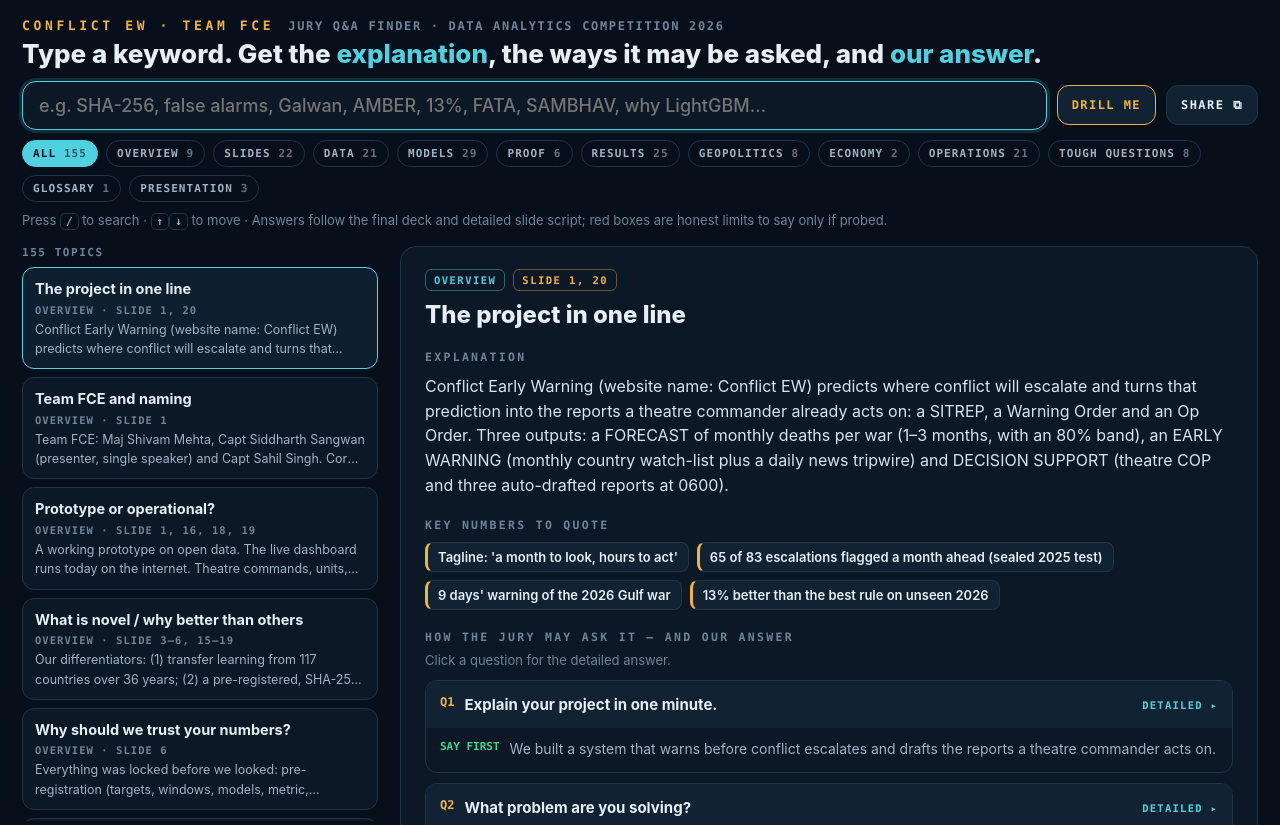
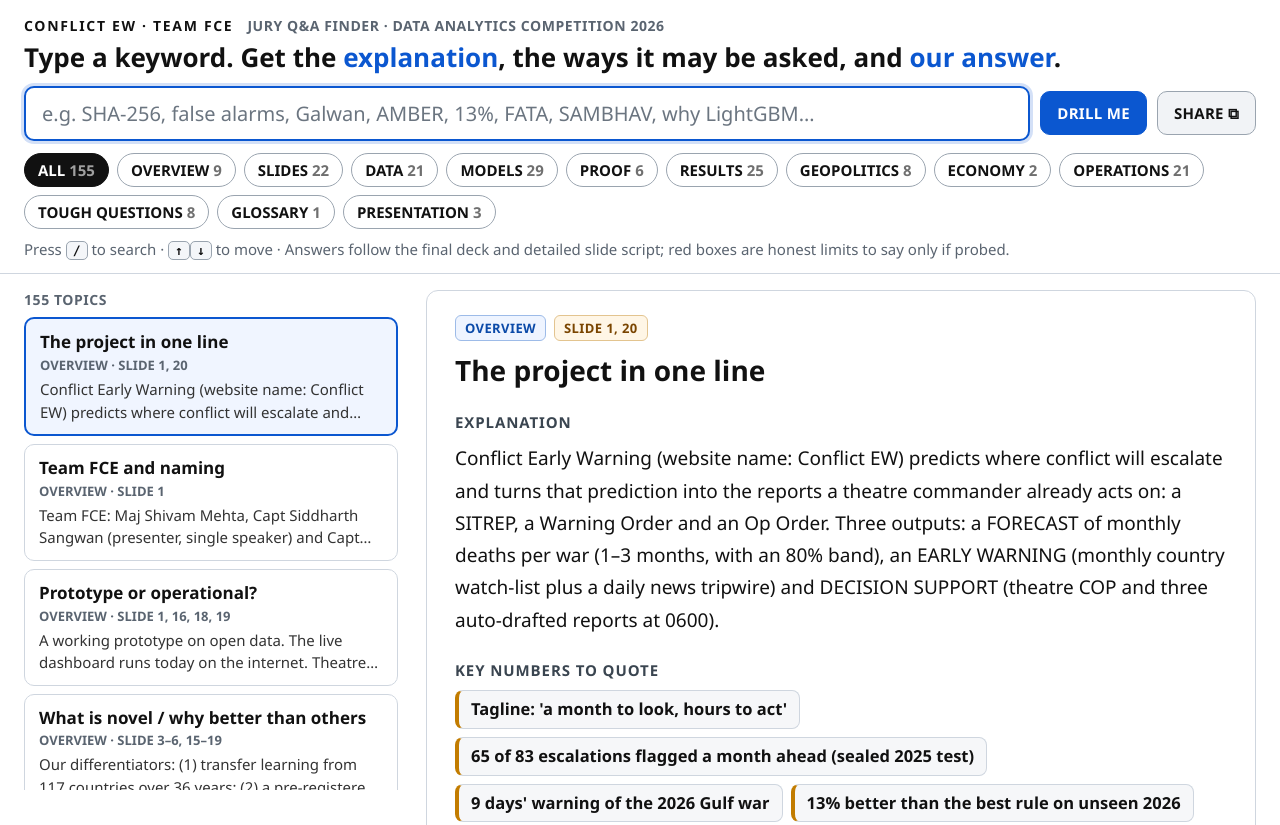
Before and after one commit to jatainsahil98-web/conflict-watch-v2, a plain HTML site: page docs/qa.html in a window 1280 px wide. Shown: the top 825 px of the page. Drawn offline with Linux system fonts and the light colour scheme.

Commit message:
Q&A Finder: white background, black text, larger readable type
Co-Authored-By: Claude Opus 5.5 <noreply@anthropic.com>
Claude-Session: https://claude.ai/code/session_014RpwDwt5vXKjbrWp7TwoEy

```diff
--- a/docs/qa.html
+++ b/docs/qa.html
@@ -5,85 +5,84 @@
 <meta name="viewport" content="width=device-width, initial-scale=1">
 <title>Conflict EW · Jury Q&amp;A Finder</title>
 <style>
-:root{--bg:#07101A;--p1:#0C1825;--p2:#112233;--ln:#1E3449;--tx:#E6EEF6;--t2:#9FB2C6;--t3:#6E849A;--am:#F2B33D;--cy:#4FD1E0;--rd:#FF6B6B;--gn:#3DD68C;--vi:#A78BFA;
---mono:ui-monospace,Consolas,'SF Mono',Menlo,monospace;--sans:Inter,'Segoe UI',system-ui,-apple-system,Arial,sans-serif}
+:root{--bg:#ffffff;--p1:#ffffff;--p2:#f4f6f9;--ln:#cfd6df;--tx:#111111;--t2:#333333;--t3:#5a6470;--am:#9a5b00;--cy:#0b57d0;--rd:#b3261e;--gn:#146c2e;
+--mono:ui-monospace,Consolas,'SF Mono',Menlo,monospace;--sans:'Segoe UI',system-ui,-apple-system,Roboto,Arial,sans-serif}
 *{box-sizing:border-box}
-html,body{margin:0;background:var(--bg);color:var(--tx);font:15px/1.55 var(--sans)}
-header{position:sticky;top:0;z-index:5;background:linear-gradient(180deg,#07101A 85%,rgba(7,16,26,0));padding:18px 22px 10px}
+html,body{margin:0;background:#fff;color:#111;font:18px/1.65 var(--sans)}
+header{position:sticky;top:0;z-index:5;background:#fff;border-bottom:1px solid var(--ln);padding:16px 24px 12px}
 .brand{display:flex;align-items:baseline;gap:14px;flex-wrap:wrap}
-.brand b{font:800 13px var(--mono);letter-spacing:.28em;color:var(--am)}
-.brand span{font:600 12px var(--mono);letter-spacing:.14em;color:var(--t3)}
-h1{font:800 26px/1.15 var(--sans);margin:6px 0 12px}
+.brand b{font:800 14px var(--sans);letter-spacing:.12em;color:#111}
+.brand span{font:600 14px var(--sans);letter-spacing:.04em;color:var(--t3)}
+h1{font:800 26px/1.25 var(--sans);margin:6px 0 12px;color:#111}
 h1 em{font-style:normal;color:var(--cy)}
 .sbox{display:flex;gap:10px;align-items:center}
-#q{flex:1;font:500 18px var(--sans);color:var(--tx);background:var(--p1);border:1.5px solid var(--ln);border-radius:14px;padding:13px 16px;outline:none}
-#q:focus{border-color:var(--cy);box-shadow:0 0 0 3px rgba(79,209,224,.15)}
-.btn{font:700 12px var(--mono);letter-spacing:.12em;color:var(--tx);background:var(--p2);border:1px solid var(--ln);border-radius:12px;padding:12px 14px;cursor:pointer;white-space:nowrap}
-.btn:hover{border-color:var(--cy)} .btn.am{border-color:var(--am);color:var(--am)}
-.chips{display:flex;gap:8px;flex-wrap:wrap;margin-top:10px}
-.chip{font:700 11px var(--mono);letter-spacing:.1em;padding:6px 10px;border-radius:999px;border:1px solid var(--ln);color:var(--t2);background:transparent;cursor:pointer}
-.chip.on{background:var(--cy);color:#04121A;border-color:var(--cy)}
-.hint{color:var(--t3);font-size:13px;margin-top:8px}
-.hint kbd{font:600 11px var(--mono);border:1px solid var(--ln);border-radius:5px;padding:1px 5px;color:var(--t2)}
-main{display:grid;grid-template-columns:360px 1fr;gap:18px;padding:6px 22px 40px;align-items:start}
-#list{position:sticky;top:210px;max-height:calc(100vh - 225px);overflow:auto;padding-right:4px}
-.item{display:block;width:100%;text-align:left;background:var(--p1);border:1px solid var(--ln);border-radius:12px;padding:10px 12px;margin-bottom:8px;color:var(--tx);cursor:pointer;font:inherit}
-.item:hover{border-color:#2E4D69}.item.sel{border-color:var(--cy);background:#0E2030}
-.item .t{font-weight:700;font-size:14.5px}
-.item .m{font:600 10.5px var(--mono);letter-spacing:.1em;color:var(--t3);margin-top:3px}
-.item .sn{color:var(--t2);font-size:12.5px;margin-top:4px;display:-webkit-box;-webkit-line-clamp:2;-webkit-box-orient:vertical;overflow:hidden}
-.count{font:700 11px var(--mono);letter-spacing:.14em;color:var(--t3);margin:0 0 8px}
+#q{flex:1;font:500 20px var(--sans);color:#111;background:#fff;border:2px solid #8a96a3;border-radius:10px;padding:12px 16px;outline:none}
+#q::placeholder{color:#6b7580}
+#q:focus{border-color:var(--cy);box-shadow:0 0 0 3px rgba(11,87,208,.18)}
+.btn{font:700 15px var(--sans);letter-spacing:.02em;color:#111;background:#f1f3f6;border:1.5px solid #9aa4af;border-radius:10px;padding:11px 16px;cursor:pointer;white-space:nowrap}
+.btn:hover{border-color:var(--cy);color:var(--cy)} .btn.am{background:#0b57d0;color:#fff;border-color:#0b57d0}.btn.am:hover{color:#fff;background:#0842a0}
+.chips{display:flex;gap:8px;flex-wrap:wrap;margin-top:12px}
+.chip{font:600 15px var(--sans);padding:6px 13px;border-radius:999px;border:1.5px solid #9aa4af;color:#111;background:#fff;cursor:pointer}
+.chip.on{background:#111;color:#fff;border-color:#111}
+.hint{color:var(--t3);font-size:15px;margin-top:8px}
+.hint kbd{font:600 13px var(--mono);border:1px solid #9aa4af;border-radius:5px;padding:1px 6px;color:#111;background:#f4f6f9}
+main{display:grid;grid-template-columns:380px 1fr;gap:22px;padding:16px 24px 40px;align-items:start}
+#list{position:sticky;top:285px;max-height:calc(100vh - 300px);overflow:auto;padding-right:6px}
+.item{display:block;width:100%;text-align:left;background:#fff;border:1.5px solid var(--ln);border-radius:10px;padding:11px 14px;margin-bottom:8px;color:#111;cursor:pointer;font:inherit}
+.item:hover{border-color:#7d8a98}.item.sel{border:2px solid var(--cy);background:#f0f5ff}
+.item .t{font-weight:700;font-size:17px;line-height:1.4}
+.item .m{font:600 13px var(--sans);color:var(--t3);margin-top:2px}
+.item .sn{color:#333;font-size:15px;line-height:1.5;margin-top:4px;display:-webkit-box;-webkit-line-clamp:2;-webkit-box-orient:vertical;overflow:hidden}
+.count{font:700 14px var(--sans);color:var(--t3);margin:0 0 8px;text-transform:uppercase;letter-spacing:.04em}
 #detail{min-width:0}
-.card{background:var(--p1);border:1px solid var(--ln);border-radius:16px;padding:22px 24px;margin-bottom:14px}
+.card{background:#fff;border:1.5px solid var(--ln);border-radius:12px;padding:24px 28px;margin-bottom:16px}
 .kick{display:flex;gap:8px;flex-wrap:wrap;align-items:center}
-.tag{font:700 10.5px var(--mono);letter-spacing:.14em;padding:4px 8px;border-radius:6px;border:1px solid}
-.tag.c{color:var(--cy);border-color:rgba(79,209,224,.4)} .tag.s{color:var(--am);border-color:rgba(242,179,61,.4)}
-h2{font:800 24px/1.2 var(--sans);margin:10px 0 12px}
-h3{font:800 11.5px var(--mono);letter-spacing:.2em;color:var(--t3);margin:20px 0 10px;text-transform:uppercase}
-.x{font-size:16px;color:#D9E3EE}
+.tag{font:700 13px var(--sans);letter-spacing:.03em;padding:3px 9px;border-radius:6px;border:1.5px solid}
+.tag.c{color:#0b4aa8;border-color:#9dbbe8;background:#eef4ff} .tag.s{color:#7a4500;border-color:#e3c48f;background:#fff6e6}
+h2{font:800 28px/1.25 var(--sans);margin:12px 0 10px;color:#111}
+h3{font:800 15px var(--sans);letter-spacing:.06em;color:#3a4550;margin:24px 0 10px;text-transform:uppercase}
+.x{font-size:19px;line-height:1.7;color:#111}
 .nums{display:flex;flex-wrap:wrap;gap:8px}
-.num{font:600 13px var(--sans);background:var(--p2);border:1px solid var(--ln);border-left:3px solid var(--am);border-radius:8px;padding:6px 10px}
-.qa{border:1px solid var(--ln);border-radius:12px;margin-bottom:10px;overflow:hidden}
-.qa .qq{display:flex;gap:10px;padding:12px 14px;background:var(--p2);font-weight:700;cursor:pointer}
-.qa .qq i{font-style:normal;font:800 12px var(--mono);color:var(--am);padding-top:2px}
-.qa .aa{display:flex;gap:10px;padding:12px 14px;color:#DCE6F0}
-.qa .aa i{font-style:normal;font:800 12px var(--mono);color:var(--gn);padding-top:2px}
-.qa .cp{margin-left:auto;font:700 10px var(--mono);letter-spacing:.1em;color:var(--t3);background:none;border:1px solid var(--ln);border-radius:6px;padding:3px 7px;cursor:pointer;align-self:flex-start}
-.lim{border:1px dashed rgba(255,107,107,.45);background:rgba(255,107,107,.06);border-radius:12px;padding:12px 14px;color:#F3D3D3}
-.lim b{font:800 11px var(--mono);letter-spacing:.16em;color:var(--rd);display:block;margin-bottom:4px}
+.num{font:600 16.5px/1.5 var(--sans);color:#111;background:#f6f7f9;border:1.5px solid var(--ln);border-left:4px solid #c27c00;border-radius:8px;padding:6px 12px}
+.qa{border:1.5px solid var(--ln);border-radius:10px;margin-bottom:10px;overflow:hidden;cursor:pointer;transition:border-color .15s}
+.qa:hover{border-color:var(--cy)}
+.qa .qq{display:flex;gap:10px;padding:12px 16px;background:#f4f6f9;font-weight:700;font-size:18px;line-height:1.5;color:#111}
+.qa .qq i{font-style:normal;font:800 14px var(--sans);color:#7a4500;padding-top:3px}
+.qa .pv{display:flex;gap:10px;padding:10px 16px 13px;color:#222;font-size:17px;line-height:1.6}
+.qa .pv i{font-style:normal;font:800 12.5px var(--sans);color:var(--gn);padding-top:4px;white-space:nowrap}
+.qa .go{margin-left:auto;font:700 13px var(--sans);color:var(--cy);white-space:nowrap;align-self:center}
+.lim{border:1.5px solid #e6a19c;background:#fff4f3;border-radius:10px;padding:13px 16px;color:#3b0f0c;font-size:17.5px;line-height:1.6}
+.lim b{font:800 13px var(--sans);letter-spacing:.06em;color:var(--rd);display:block;margin-bottom:4px}
 .rel{display:flex;flex-wrap:wrap;gap:8px}
-.rel button{font:600 13px var(--sans);color:var(--cy);background:transparent;border:1px solid rgba(79,209,224,.35);border-radius:999px;padding:5px 11px;cursor:pointer}
-mark{background:rgba(242,179,61,.28);color:inherit;border-radius:3px;padding:0 1px}
-.qhits .h{background:var(--p1);border:1px solid var(--ln);border-left:3px solid var(--cy);border-radius:10px;padding:10px 12px;margin-bottom:8px;cursor:pointer}
-.qhits .h .q{font-weight:700}.qhits .h .a{color:var(--t2);font-size:13.5px;margin-top:4px}.qhits .h .f{font:600 10.5px var(--mono);letter-spacing:.1em;color:var(--t3);margin-top:4px}
-.empty{color:var(--t2);padding:30px 6px}
-.qa{cursor:pointer;transition:border-color .15s}.qa:hover{border-color:var(--cy)}
-.qa .pv{display:flex;gap:10px;padding:10px 14px 12px;color:var(--t2);font-size:14px}
-.qa .pv i{font-style:normal;font:800 11px var(--mono);color:var(--gn);padding-top:2px;white-space:nowrap}
-.qa .go{margin-left:auto;font:700 10.5px var(--mono);letter-spacing:.12em;color:var(--cy);white-space:nowrap;align-self:center}
+.rel button{font:600 16px var(--sans);color:var(--cy);background:#fff;border:1.5px solid #9dbbe8;border-radius:999px;padding:5px 13px;cursor:pointer}
+.rel button:hover{background:#eef4ff}
+mark{background:#ffe95c;color:#000;border-radius:3px;padding:0 2px}
+.qhits .h{background:#fff;border:1.5px solid var(--ln);border-left:4px solid var(--cy);border-radius:10px;padding:11px 14px;margin-bottom:8px;cursor:pointer}
 .qhits .h:hover{border-color:var(--cy)}
-#qm{position:fixed;inset:0;background:rgba(3,8,14,.88);z-index:25;display:none;align-items:flex-start;justify-content:center;padding:28px 18px;overflow:auto}
+.qhits .h .q{font-weight:700;font-size:17.5px}.qhits .h .a{color:#222;font-size:16px;margin-top:4px}.qhits .h .f{font:600 13px var(--sans);color:var(--t3);margin-top:4px}
+.empty{color:#333;padding:30px 6px;font-size:18px}
+#qm{position:fixed;inset:0;background:rgba(20,24,30,.45);z-index:25;display:none;align-items:flex-start;justify-content:center;padding:28px 18px;overflow:auto}
 #qm.on{display:flex}
-#qm .box{max-width:900px;width:100%;background:var(--p1);border:1px solid var(--ln);border-radius:18px;padding:24px 26px 20px;box-shadow:0 30px 80px rgba(0,0,0,.6)}
-#qm .mq{font:800 23px/1.3 var(--sans);margin:12px 0 4px}
-#qm .say{font:700 18px/1.45 var(--sans);color:#fff;background:rgba(61,214,140,.08);border:1px solid rgba(61,214,140,.35);border-left:4px solid var(--gn);border-radius:12px;padding:14px 16px}
-#qm .full{font-size:16px;color:#DCE6F0}
-#qm .more{font-size:15.5px;color:#C9D6E3}
+#qm .box{max-width:900px;width:100%;background:#fff;border:1px solid var(--ln);border-radius:14px;padding:26px 30px 22px;box-shadow:0 20px 60px rgba(0,0,0,.25);color:#111}
+#qm .mq{font:800 26px/1.3 var(--sans);margin:12px 0 4px;color:#111}
+#qm .say{font:700 20px/1.55 var(--sans);color:#0d3b1e;background:#eefaf1;border:1.5px solid #9fd5ae;border-left:5px solid var(--gn);border-radius:10px;padding:14px 18px}
+#qm .full{font-size:19px;line-height:1.7;color:#111}
+#qm .more{font-size:18px;line-height:1.7;color:#222}
 #qm .fu{display:flex;flex-direction:column;gap:8px}
-#qm .fu button{text-align:left;font:600 14px var(--sans);color:var(--tx);background:var(--p2);border:1px solid var(--ln);border-radius:10px;padding:9px 12px;cursor:pointer}
-#qm .fu button small{display:block;font:700 10px var(--mono);letter-spacing:.12em;color:var(--t3);margin-top:2px}
+#qm .fu button{text-align:left;font:600 17px/1.45 var(--sans);color:#111;background:#f4f6f9;border:1.5px solid var(--ln);border-radius:10px;padding:10px 14px;cursor:pointer}
+#qm .fu button small{display:block;font:600 13px var(--sans);color:var(--t3);margin-top:2px}
 #qm .fu button:hover{border-color:var(--cy)}
-#qm .row{display:flex;gap:10px;flex-wrap:wrap;margin-top:20px;align-items:center}
-#qm .pos{font:700 11px var(--mono);letter-spacing:.12em;color:var(--t3)}
-.share{display:none;margin-top:8px;font:600 12.5px var(--mono);color:var(--gn)}
-#drill{position:fixed;inset:0;background:rgba(3,8,14,.86);z-index:20;display:none;align-items:center;justify-content:center;padding:20px}
+#qm .row{display:flex;gap:10px;flex-wrap:wrap;margin-top:22px;align-items:center}
+#qm .pos{font:700 14px var(--sans);color:var(--t3)}
+.share{display:none;margin-top:8px;font:600 15px var(--sans);color:var(--gn)}
+#drill{position:fixed;inset:0;background:rgba(20,24,30,.45);z-index:20;display:none;align-items:center;justify-content:center;padding:20px}
 #drill.on{display:flex}
-#drill .box{max-width:820px;width:100%;background:var(--p1);border:1px solid var(--ln);border-radius:18px;padding:26px}
-#drill .dq{font:700 22px/1.35 var(--sans);margin:10px 0 18px}
-#drill .da{display:none;color:#DCE6F0;font-size:16.5px;border-top:1px solid var(--ln);padding-top:14px}
+#drill .box{max-width:820px;width:100%;background:#fff;border:1px solid var(--ln);border-radius:14px;padding:28px;color:#111;box-shadow:0 20px 60px rgba(0,0,0,.25)}
+#drill .dq{font:700 25px/1.4 var(--sans);margin:12px 0 18px}
+#drill .da{display:none;color:#111;font-size:19px;line-height:1.7;border-top:1px solid var(--ln);padding-top:14px}
 #drill .row{display:flex;gap:10px;margin-top:20px;flex-wrap:wrap}
-footer{color:var(--t3);font-size:12px;padding:0 22px 30px}
-@media (max-width:860px){main{display:flex;flex-direction:column}#detail{order:-1}#list{position:static;max-height:none}header{position:static}h1{font-size:21px}.sbox{flex-wrap:wrap}#q{flex-basis:100%}.card{padding:18px 16px}h2{font-size:21px}}
+footer{color:var(--t3);font-size:15px;padding:0 24px 30px}
+@media (max-width:860px){main{display:flex;flex-direction:column;padding:12px 14px 30px}#detail{order:-1}#list{position:static;max-height:none}header{position:static;padding:14px}h1{font-size:22px}.sbox{flex-wrap:wrap}#q{flex-basis:100%}.card{padding:18px 16px}h2{font-size:24px}.x{font-size:18px}#qm{padding:10px}#qm .box{padding:18px 16px}#qm .mq{font-size:22px}}
 </style>
 </head>
 <body>
@@ -108,7 +107,7 @@ footer{color:var(--t3);font-size:12px;padding:0 22px 30px}
   <div class="da" id="d-a"></div>
   <div class="row"><button class="btn am" id="d-show">SHOW OUR ANSWER</button><button class="btn" id="d-next">NEXT QUESTION</button><button class="btn" id="d-open">OPEN TOPIC</button><button class="btn" id="d-x" style="margin-left:auto">CLOSE ✕</button></div>
 </div></div>
-<footer>Share: <span style="color:var(--cy)">jatainsahil98-web.github.io/conflict-watch-v2/qa.html</span> · Built from the final speaker script, the detailed slide script, the pipeline's output tables and the Conflict EW website. Live dashboard: conflictmonitor2026.streamlit.app</footer>
+<footer>Share: <span style="color:var(--cy);font-weight:600">jatainsahil98-web.github.io/conflict-watch-v2/qa.html</span> · Built from the final speaker script, the detailed slide script, the pipeline's output tables and the Conflict EW website. Live dashboard: conflictmonitor2026.streamlit.app</footer>
 <script>// Knowledge base: Conflict Early Warning (Team FCE). Sources: final deck speaker script, detailed slide script, pipeline outputs, website.
 // Each entry: id, t title, cat, s slides, k keywords, x explanation, n key numbers, qa [[question, answer]...], lim honest limits, r related ids
 window.KB = [
```
